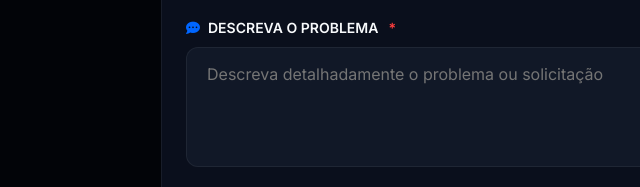
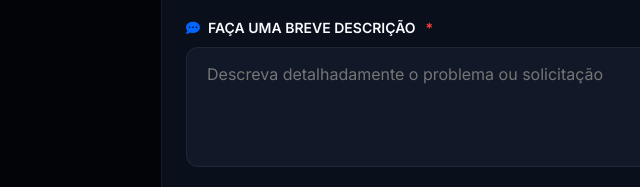
Before and after one commit to douglasjelinsky-code/retificacoes, a plain HTML site: page index.html in a window 1280 px wide. Shown: the part 834-1021 px from the top of the page, 111-751 px from the left. Drawn offline with Linux system fonts and the light colour scheme.

Commit message:
Update index.html

```diff
--- a/index.html
+++ b/index.html
@@ -668,7 +668,7 @@
         <div class="form-group">
           <label class="form-label">
             <i class="fas fa-comment-dots"></i>
-            DESCREVA O PROBLEMA<span class="required">*</span>
+            FAÇA UMA BREVE DESCRIÇÃO<span class="required">*</span>
           </label>
           <textarea class="form-textarea" id="problema" name="problema" placeholder="Descreva detalhadamente o problema ou solicitação" required></textarea>
         </div>
```
